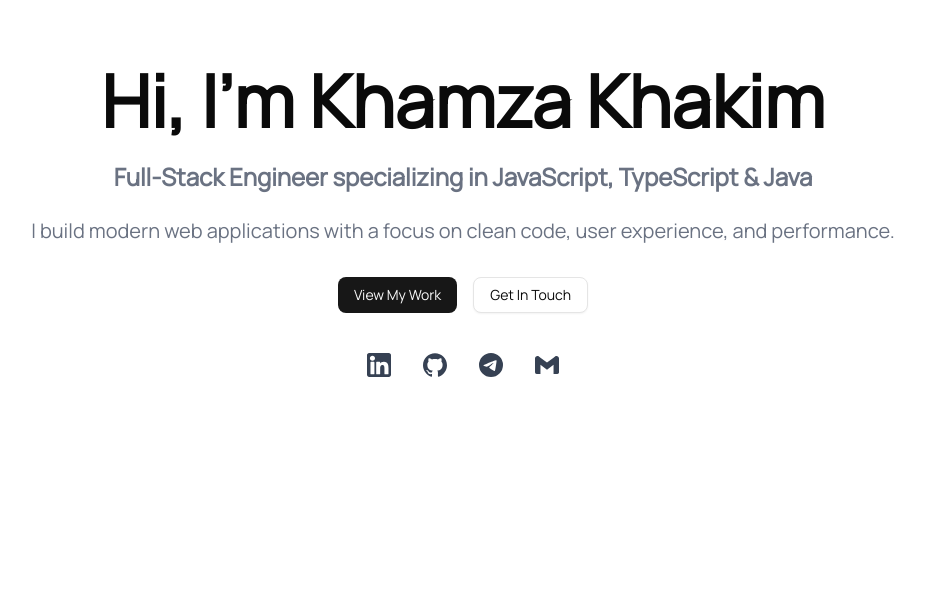
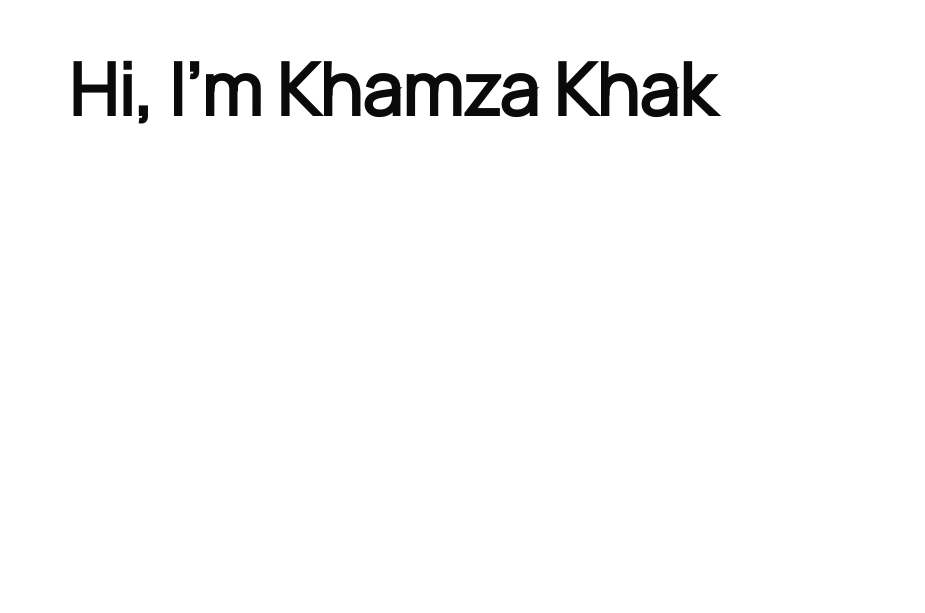
Before and after one commit to KhamzaKhakim/portfolio, a Next.js app: page / in a window 1280 px wide. Shown: the part 187-800 px from the top of the page, without its empty margins (177-1102 px from the left). Built offline with nearby package versions, Linux system fonts and the light colour scheme.

Commit message:
Hero text animation

```diff
--- a/src/app/components/Hero/index.tsx
+++ b/src/app/components/Hero/index.tsx
@@ -14,28 +14,62 @@ gsap.registerPlugin(useGSAP, TextPlugin);
 
 export default function Hero() {
   const ref = useRef<HTMLDivElement | null>(null);
+
   useGSAP(
     () => {
-      gsap.from("#name", {
-        text: { value: "Hello world! I&apos;m ...", delimiter: " " },
-        duration: 2,
+      const tl = gsap.timeline({
+        defaults: {
+          duration: 1,
+          ease: "linear",
+        },
       });
+
+      tl.set("h1", { width: (index, target) => target.offsetWidth })
+        .fromTo(
+          "#greeting",
+          { left: "50%", translateX: "-50%" },
+          { autoAlpha: 1, duration: 2 }
+        )
+        .to("#name", { text: "" }, "<")
+        .to("#greeting", { left: 0, translateX: 0 })
+        .to("#name", { autoAlpha: 1 }, "<")
+        .to("#name", {
+          text: { value: ", I'm Хамза Хаким", padSpace: true },
+        })
+        .to("#name", {
+          text: { value: ", I'm", padSpace: true, rtl: true },
+        })
+        .to("#name", {
+          text: { value: ", I'm Khamza Khakim", padSpace: true, type: "diff" },
+        })
+        .fromTo("h3", { y: 20 }, { y: 0, autoAlpha: 1, ease: "bounce" })
+        .fromTo("h6", { y: 20 }, { y: 0, autoAlpha: 1, ease: "bounce" }, "<0.2")
+        .to("#buttons", { autoAlpha: 1, duration: 2 }, "<0.25");
     },
     { scope: ref }
   );
+
   return (
     <div className={`h-screen flex flex-col items-center justify-center `}>
       <div ref={ref}>
-        <h1 className="text-7xl m-6 text-center font-extrabold" id="name">
-          Hi, I&apos;m Khamza Khakim
+        <div className="mx-auto w-fit">
+          <h1 className="text-7xl font-extrabold relative">
+            <span id="greeting" className="relative inline-block invisible">
+              Hi
+            </span>
+            <span id="name" className="invisible">
+              , I&apos;m Khamza Khakim
+            </span>
           </h1>
-        <h3 className="text-center text-2xl font-bold text-gray-500 m-6">
+        </div>
+        <h3 className="text-center text-2xl font-bold text-gray-500 m-6 invisible">
           Full-Stack Engineer specializing in JavaScript, TypeScript & Java
         </h3>
-        <h6 className="text-center text-xl text-gray-500 m-6">
+        <h6 className="text-center text-xl text-gray-500 m-6 invisible">
           I build modern web applications with a focus on clean code, user
           experience, and performance.
         </h6>
+        <div id="buttons" className="invisible">
           <div className="flex justify-center gap-4 m-8">
             <Button>View My Work</Button>
             <Button variant="outline">Get In Touch</Button>
@@ -67,5 +101,6 @@ export default function Hero() {
           </div>
         </div>
       </div>
+    </div>
   );
 }
```
Lines whose indentation alone changed are shown as unchanged.
